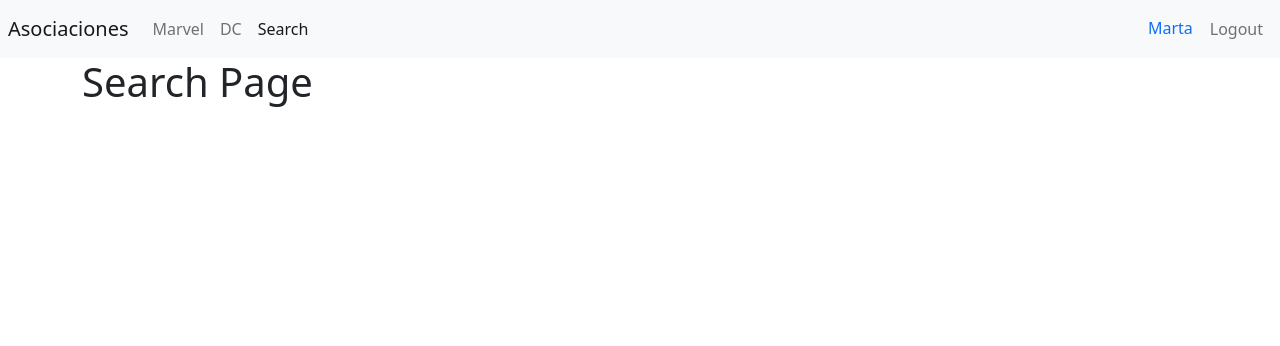
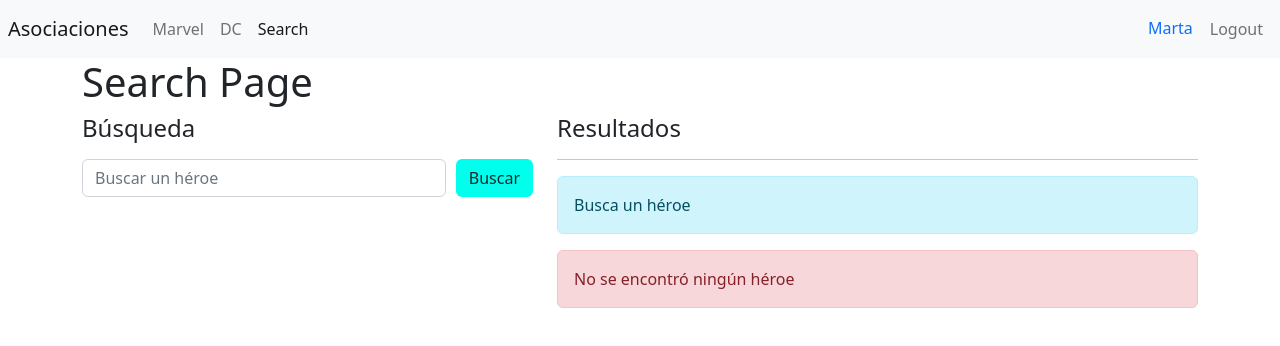
Before and after one commit to MartaArM/CursoReact, a React (Vite) app in the folder app6_heroesapp/: page /search in a window 1280 px wide. Shown: the top 346 px of the page. Built offline with nearby package versions, Linux system fonts and the light colour scheme.

Commit message:
Manejar página de búsqueda

```diff
--- a/app6_heroesapp/src/heroes/pages/SearchPage.jsx
+++ b/app6_heroesapp/src/heroes/pages/SearchPage.jsx
@@ -1,7 +1,42 @@
+import { HeroCard } from "../components/HeroCard"
+
 export const SearchPage = () => {
   return (
     <>
         <h1>Search Page</h1>
+        <div className="row">
+          <div className="col-5">
+            <h4>Búsqueda</h4>
+
+            <form className="mt-3 d-flex" action="">
+              <input type="text"
+              placeholder="Buscar un héroe"
+              className="input-margin form-control "
+              name="searchInput"
+              autoComplete="off"
+              />
+              <button className="btn btn-color align-self-end">
+                Buscar
+              </button>
+            </form>
+
+          </div>
+
+          <div className="col-7">
+            <h4>Resultados</h4>
+            <hr />
+
+            <div className="alert alert-info">
+              Busca un héroe
+            </div>
+
+            <div className="alert alert-danger">
+              No se encontró ningún héroe
+            </div>
+
+            {/* <HeroCard /> */}
+          </div>
+        </div>
     </>
   )
 }
--- a/app6_heroesapp/src/styles.css
+++ b/app6_heroesapp/src/styles.css
@@ -9,3 +9,7 @@
 .container-size , .image-size {
     width: 60%;
 }
+
+.input-margin {
+    margin-right: 10px;
+}
```
Also changed, not shown: app6_heroesapp/src/hooks/useForm.js (added, +29 -0 lines).
